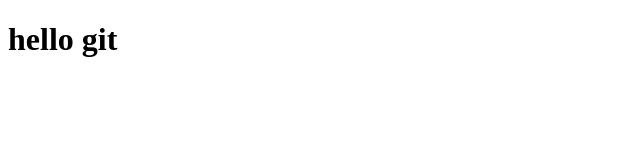
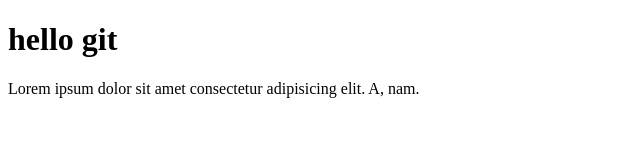
Before and after one commit to Sohaghori839/first-day-repo, a plain HTML site: page index.html in a window 1280 px wide. Shown: the whole page, without its empty margins (0-640 px from the left). Drawn offline with Linux system fonts and the light colour scheme.

Commit message:
added pargraph

```diff
--- a/index.html
+++ b/index.html
@@ -8,5 +8,6 @@
 </head>
 <body>
     <h1>hello git </h1>
+    <p>Lorem ipsum dolor sit amet consectetur adipisicing elit. A, nam.</p>
 </body>
 </html>
```
